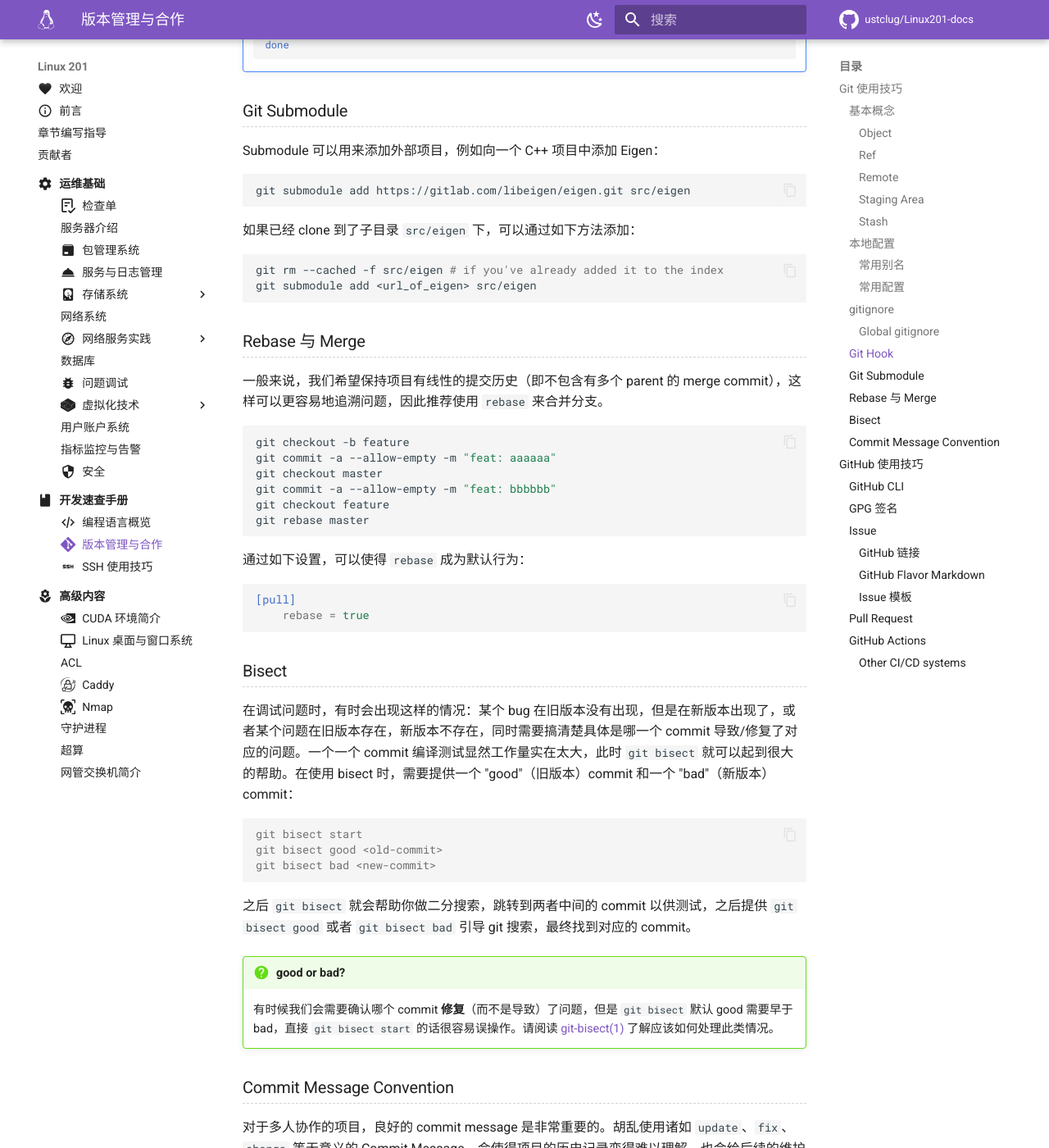
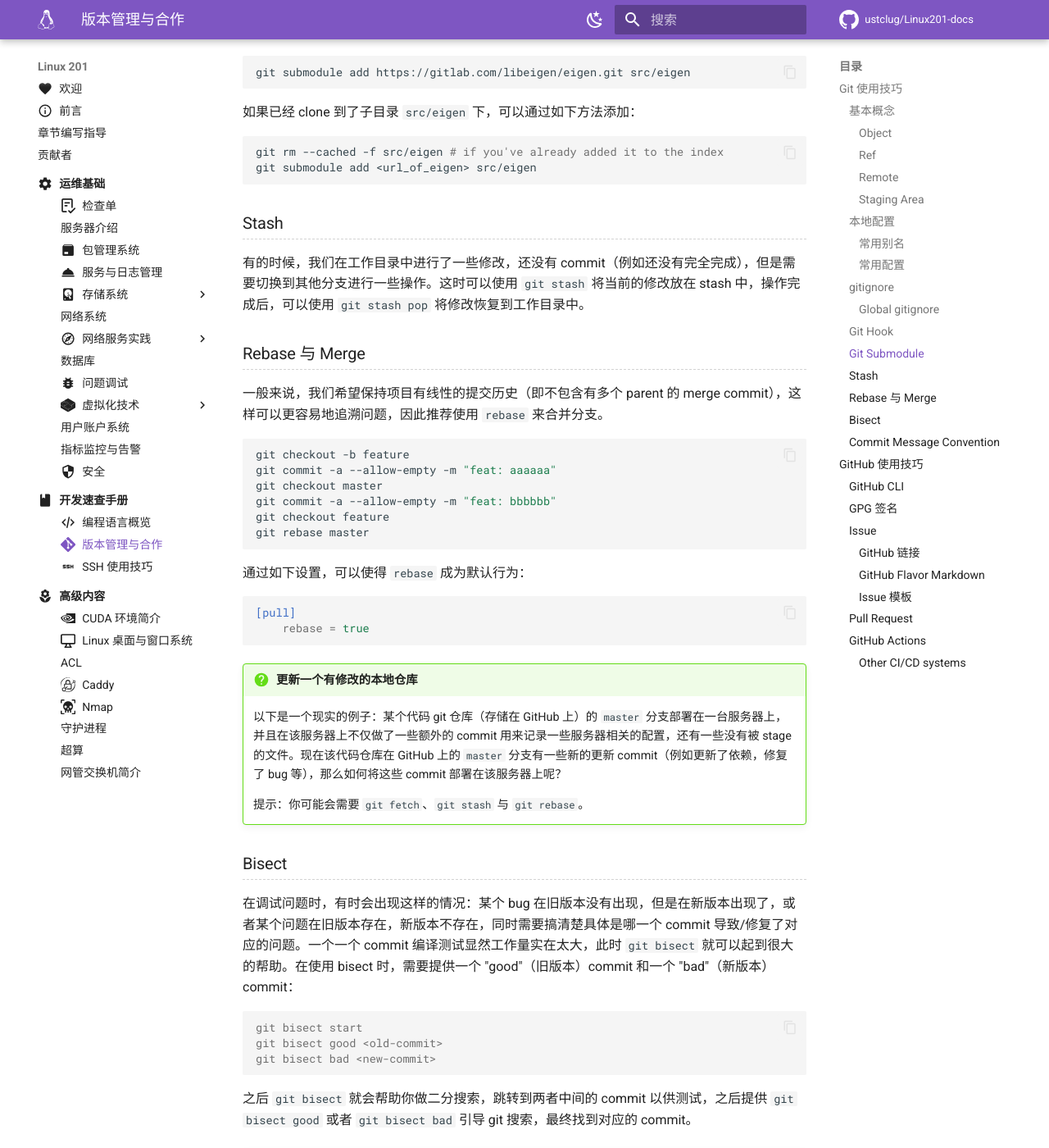
Before and after one commit to ustclug/Linux201-docs, an MkDocs documentation site: the page built from docs/dev/git.md, in a window 1280 px wide and 1400 px high, scrolled down 6531 px. Shown: the whole window at 82% size. Built offline with MkDocs 1.6.1 and Material for MkDocs 9.7.7, drawn with Linux system fonts in a browser that asks for light colours; comment, search, counter and statistics services are not loaded; some of the changed text lies outside the part shown.

Commit message:
dev/git: new question; add main author

````diff
--- a/docs/dev/git.md
+++ b/docs/dev/git.md
@@ -289,6 +285,10 @@
 git submodule add <url_of_eigen> src/eigen
 ```
 
+### Stash {#git-stash}
+
+有的时候，我们在工作目录中进行了一些修改，还没有 commit（例如还没有完全完成），但是需要切换到其他分支进行一些操作。这时可以使用 `git stash` 将当前的修改放在 stash 中，操作完成后，可以使用 `git stash pop` 将修改恢复到工作目录中。
+
 ### Rebase 与 Merge {#git-rebase-merge}
 
 一般来说，我们希望保持项目有线性的提交历史（即不包含有多个 parent 的 merge commit），这样可以更容易地追溯问题，因此推荐使用 `rebase` 来合并分支。
@@ -308,6 +308,12 @@
 [pull]
     rebase = true
 ```
+
+!!! question "更新一个有修改的本地仓库"
+
+    以下是一个现实的例子：某个代码 git 仓库（存储在 GitHub 上）的 `master` 分支部署在一台服务器上，并且在该服务器上不仅做了一些额外的 commit 用来记录一些服务器相关的配置，还有一些没有被 stage 的文件。现在该代码仓库在 GitHub 上的 `master` 分支有一些新的更新 commit（例如更新了依赖，修复了 bug 等），那么如何将这些 commit 部署在该服务器上呢？
+
+    提示：你可能会需要 `git fetch`、`git stash` 与 `git rebase`。
 
 ### Bisect {#git-bisect}
 
````
Also changed, not shown: other parts of docs/dev/git.md (+1 -5 lines).
